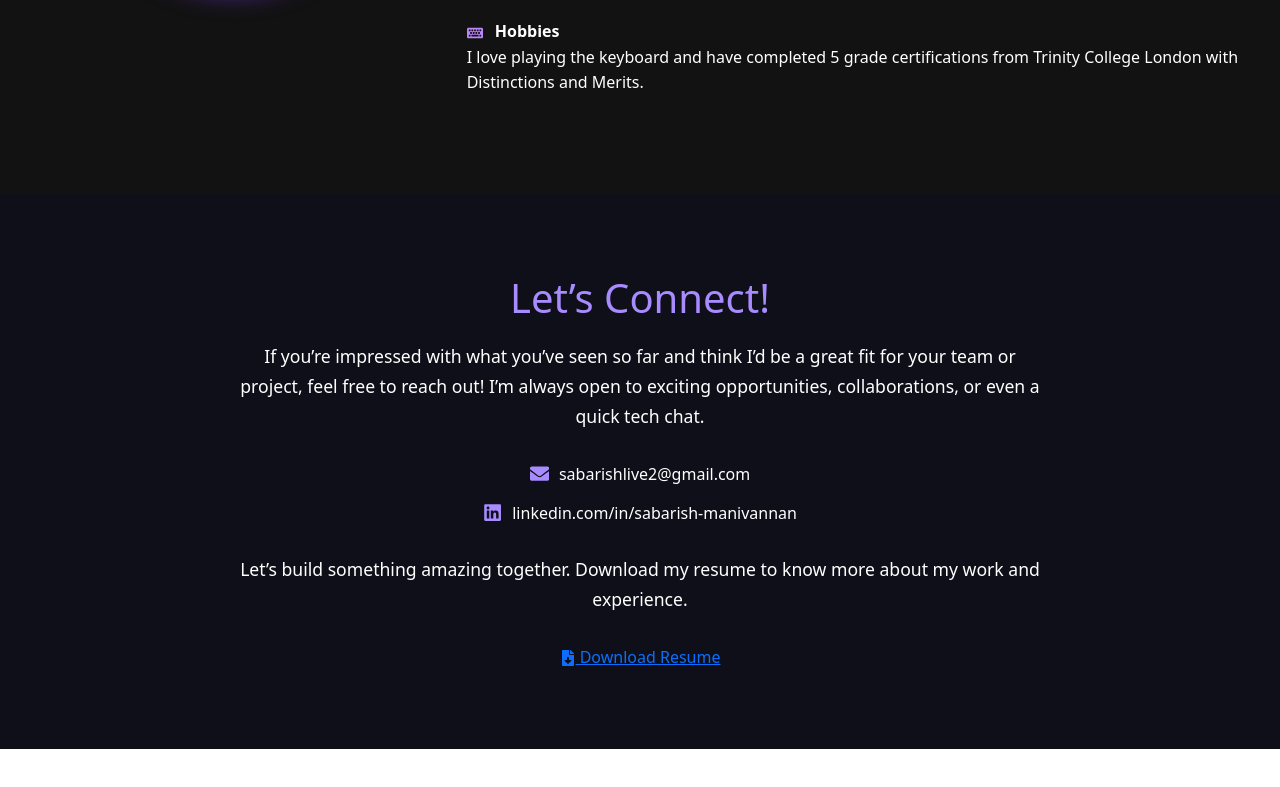
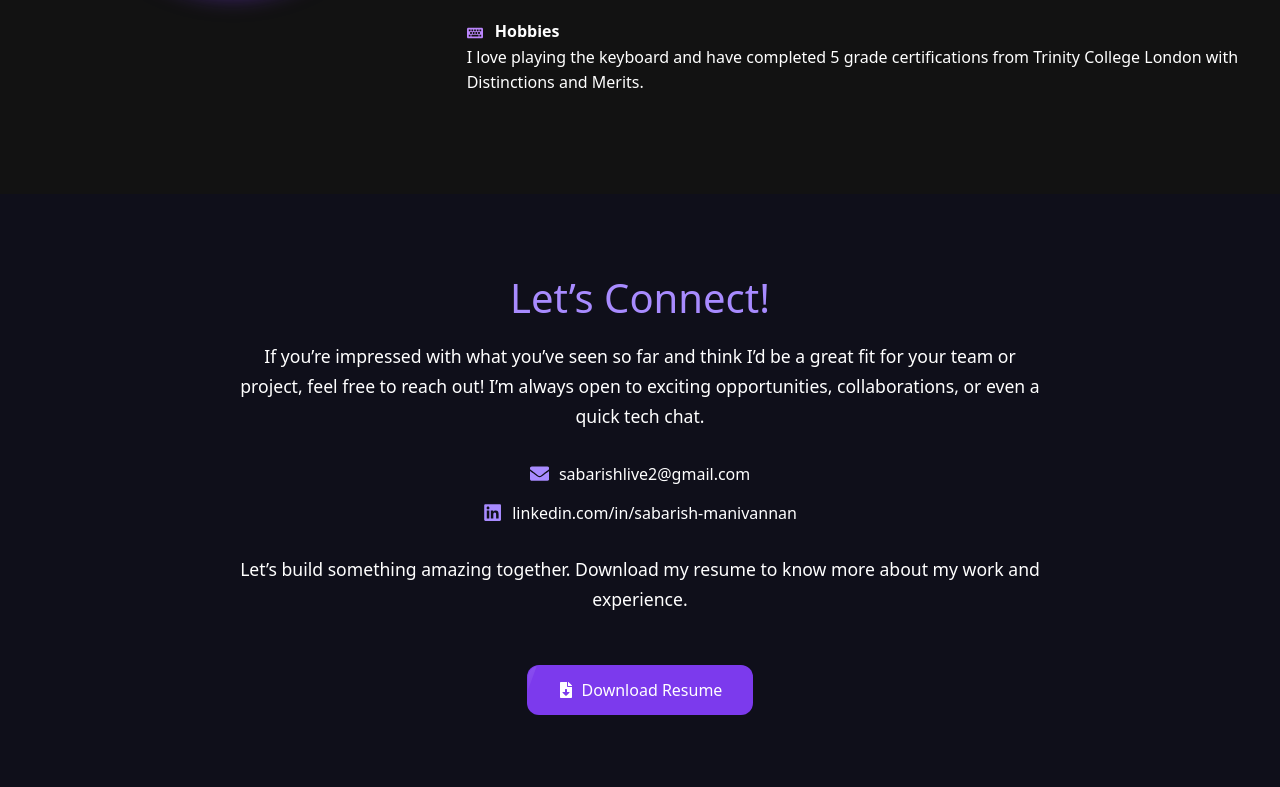
Before and after one commit to sabarish1608/Portfolio, a React (Vite) app in the folder portfolio/: page / in a window 1280 px wide. Shown: the part 1306-2093 px from the top of the page. Before the commit the page ends 2055 px from the top, so only its background shows below. Built offline with nearby package versions, Linux system fonts and the light colour scheme.

Commit message:
Contact page button fix

```diff
--- a/portfolio/src/components/Contact.jsx
+++ b/portfolio/src/components/Contact.jsx
@@ -49,7 +49,7 @@ const Contact = () => {
           Let’s build something amazing together. Download my resume to know more about my work and experience.
         </p>
 
-        <a
+        <a className='contact-button'
             href="/resume.pdf"
             download
             target="_blank"
```
